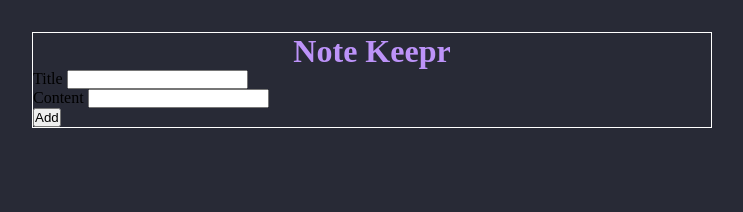
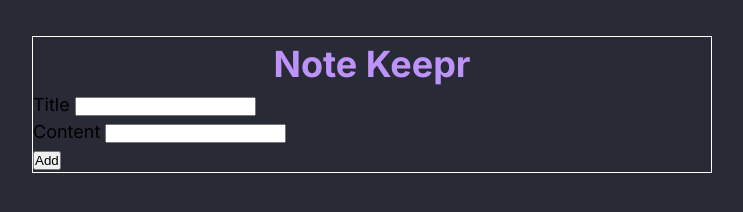
Before and after one commit to rjsudhin/mark-down-note-taking-app, a plain HTML site: page index.html in a window 1280 px wide. Shown: the whole page, without its empty margins (268-1011 px from the left). Drawn offline with Linux system fonts and the light colour scheme.

Commit message:
google font Inter added in app

```diff
--- a/css/styles.css
+++ b/css/styles.css
@@ -3,6 +3,9 @@
   padding: 0;
   box-sizing: border-box;
 }
+
+/* font family Inter */
+@import url('https://fonts.googleapis.com/css2?family=Inter:ital,opsz,wght@0,14..32,100..900;1,14..32,100..900&display=swap');
 
 :root {
   --main-app-background: #282a36;
@@ -15,6 +18,11 @@
   --red-icon: #ff5555;
 }
 
+html {
+  font-family: "Inter", sans-serif;
+  font-size: 18px;
+  line-height: 1.5;
+}
 
 body {
   width: 100%;
--- a/index.html
+++ b/index.html
@@ -4,6 +4,9 @@
   <meta charset="UTF-8">
   <meta name="viewport" content="width=device-width, initial-scale=1.0">
   <title>Note taking app</title>
+  <link rel="preconnect" href="https://fonts.googleapis.com">
+  <link rel="preconnect" href="https://fonts.gstatic.com" crossorigin>
+  <link href="https://fonts.googleapis.com/css2?family=Inter:ital,opsz,wght@0,14..32,100..900;1,14..32,100..900&display=swap" rel="stylesheet">
   <link rel="stylesheet" href="css/styles.css">
 </head>
 <body>
```
